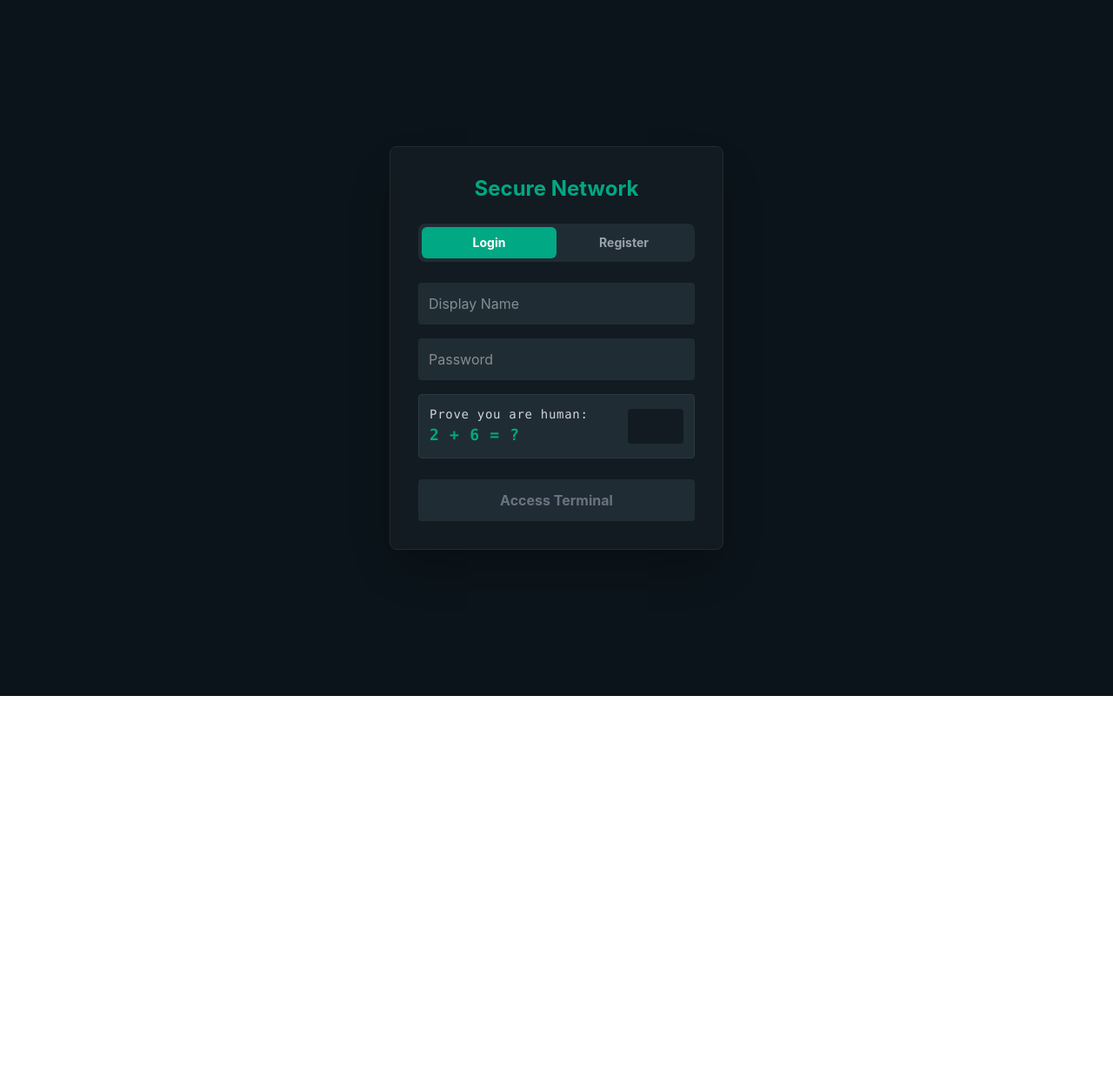
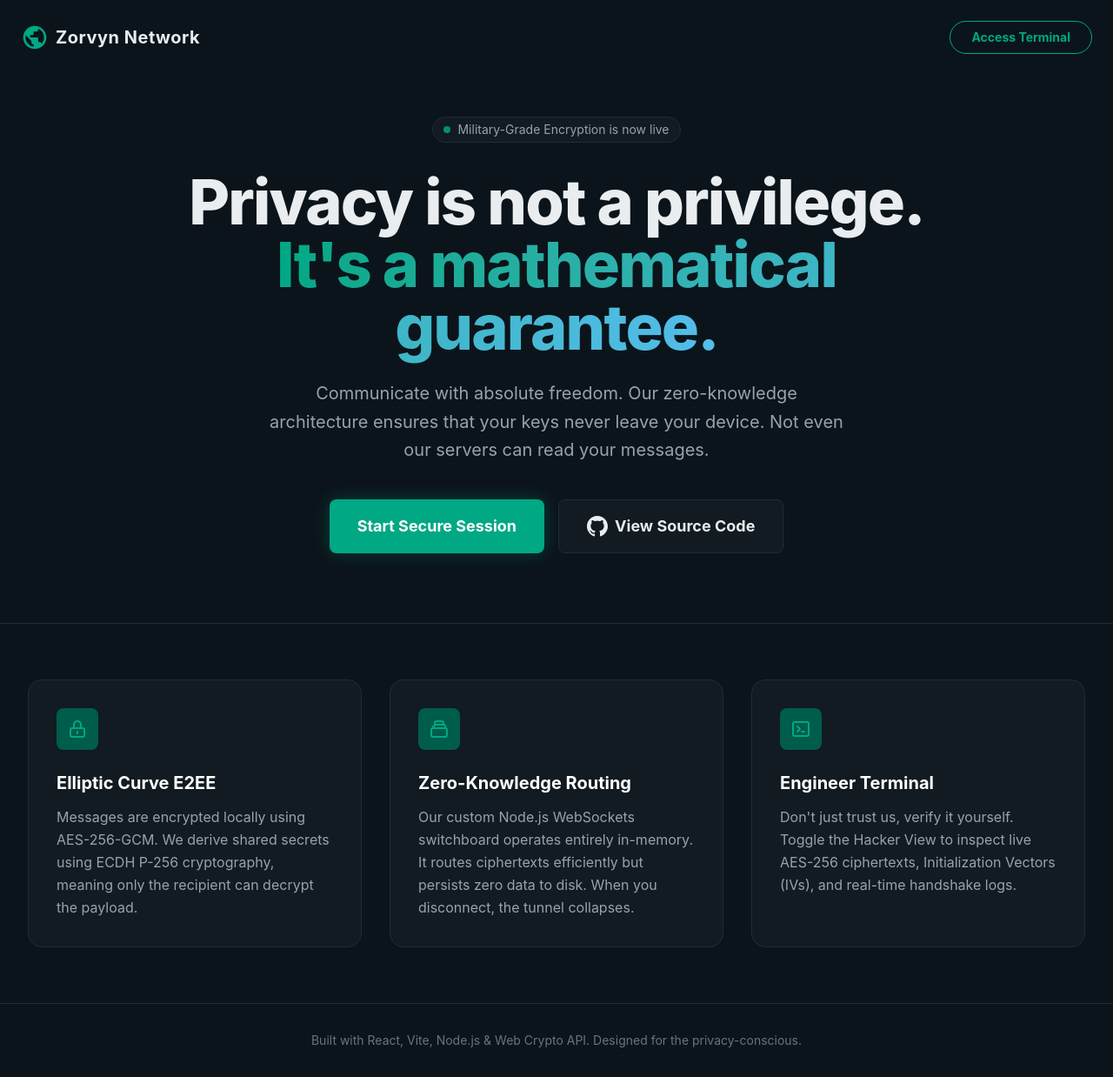
Before and after one commit to rahulcoder12/End-to-End-Encrypted-Chat, a React (Vite) app in the folder crypto-chat/: page / in a window 1280 px wide. Shown: the whole page at 87% size. Before the commit the page ends 800 px from the top, so only its background shows below. Built offline with nearby package versions, Linux system fonts and the light colour scheme.

Commit message:
Day 12: Connected frontend to production Render WebSocket server

```diff
--- a/crypto-chat/src/App.jsx
+++ b/crypto-chat/src/App.jsx
@@ -2,9 +2,11 @@ import { useState, useEffect, useRef } from 'react';
 import { generateKeyPair, exportPublicKey, importPublicKey, deriveSharedSecret, encryptMessage, decryptMessage } from './cryptoUtils';
 import Sidebar from './components/Sidebar';
 import Terminal from './components/Terminal';
+import LandingPage from './components/LandingPage';
 
 function App() {
   // --- AUTHENTICATION STATES ---
+  const [showLanding, setShowLanding] = useState(true);
   const [authMode, setAuthMode] = useState('LOGIN');
   const [username, setUsername] = useState('');
   const [password, setPassword] = useState('');
@@ -241,7 +243,10 @@ function App() {
       sendMessage();
     }
   };
-
+  if (showLanding) {
+    // When they click the CTA, we flip showLanding to false, exposing the Login screen
+    return <LandingPage onEnter={() => setShowLanding(false)} />;
+  }
   // --- 1. THE AUTHENTICATION UI ---
   if (!isLoggedIn) {
       return (
--- /dev/null
+++ b/crypto-chat/src/components/LandingPage.jsx
@@ -0,0 +1,97 @@
+import React from 'react';
+
+const LandingPage = ({ onEnter }) => {
+  return (
+    <div className="min-h-screen bg-[#0b141a] text-[#e9edef] font-sans selection:bg-[#00a884] selection:text-white flex flex-col">
+      {/* Navbar */}
+      <nav className="flex justify-between items-center p-6 max-w-7xl w-full mx-auto">
+        <div className="flex items-center gap-2">
+          <svg className="w-8 h-8 text-[#00a884]" fill="currentColor" viewBox="0 0 24 24">
+            <path d="M12 2C6.48 2 2 6.48 2 12s4.48 10 10 10 10-4.48 10-10S17.52 2 12 2zm-1 17.93c-3.95-.49-7-3.85-7-7.93 0-.62.08-1.21.21-1.79L9 15v1c0 1.1.9 2 2 2v1.93zm6.9-2.54c-.26-.81-1-1.39-1.9-1.39h-1v-3c0-.55-.45-1-1-1H8v-2h2c.55 0 1-.45 1-1V7h2c1.1 0 2-.9 2-2v-.41c2.93 1.19 5 4.06 5 7.41 0 2.08-.8 3.97-2.1 5.39z"/>
+          </svg>
+          <span className="font-bold text-xl tracking-wide">Zorvyn Network</span>
+        </div>
+        <button
+          onClick={onEnter}
+          className="text-sm font-bold text-[#00a884] border border-[#00a884] px-6 py-2 rounded-full hover:bg-[#00a884] hover:text-[#0b141a] transition-all duration-300"
+        >
+          Access Terminal
+        </button>
+      </nav>
+
+      {/* Hero Section */}
+      <main className="flex-1 flex flex-col items-center justify-center text-center px-4 sm:px-6 lg:px-8 mt-12 mb-20">
+        <div className="inline-flex items-center gap-2 px-3 py-1 rounded-full bg-[#111b21] border border-[#202c33] text-sm text-gray-400 mb-8">
+          <span className="w-2 h-2 rounded-full bg-[#00a884] animate-pulse"></span>
+          Military-Grade Encryption is now live
+        </div>
+
+        <h1 className="text-5xl md:text-7xl font-extrabold tracking-tight mb-6 max-w-4xl">
+          Privacy is not a privilege. <br/>
+          <span className="text-transparent bg-clip-text bg-gradient-to-r from-[#00a884] to-[#53bdeb]">It's a mathematical guarantee.</span>
+        </h1>
+
+        <p className="text-lg md:text-xl text-gray-400 max-w-2xl mb-10 leading-relaxed">
+          Communicate with absolute freedom. Our zero-knowledge architecture ensures that your keys never leave your device. Not even our servers can read your messages.
+        </p>
+
+        <div className="flex flex-col sm:flex-row gap-4">
+          <button
+            onClick={onEnter}
+            className="bg-[#00a884] hover:bg-[#008f6f] text-white font-bold text-lg px-8 py-4 rounded-lg shadow-[0_0_20px_rgba(0,168,132,0.3)] transition-all hover:scale-105 active:scale-95"
+          >
+            Start Secure Session
+          </button>
+          <a
+            href="https://github.com/rahulcoder12/End-to-End-Encrypted-Chat"
+            target="_blank"
+            rel="noopener noreferrer"
+            className="bg-[#111b21] hover:bg-[#202c33] border border-[#202c33] text-[#e9edef] font-bold text-lg px-8 py-4 rounded-lg transition-all flex items-center justify-center gap-2"
+          >
+            <svg viewBox="0 0 24 24" width="24" height="24" fill="currentColor"><path d="M12 0c-6.626 0-12 5.373-12 12 0 5.302 3.438 9.8 8.207 11.387.599.111.793-.261.793-.577v-2.234c-3.338.726-4.033-1.416-4.033-1.416-.546-1.387-1.333-1.756-1.333-1.756-1.089-.745.083-.729.083-.729 1.205.084 1.839 1.237 1.839 1.237 1.07 1.834 2.807 1.304 3.492.997.107-.775.418-1.305.762-1.604-2.665-.305-5.467-1.334-5.467-5.931 0-1.311.469-2.381 1.236-3.221-.124-.303-.535-1.524.117-3.176 0 0 1.008-.322 3.301 1.23.957-.266 1.983-.399 3.003-.404 1.02.005 2.047.138 3.006.404 2.291-1.552 3.297-1.23 3.297-1.23.653 1.653.242 2.874.118 3.176.77.84 1.235 1.911 1.235 3.221 0 4.609-2.807 5.624-5.479 5.921.43.372.823 1.102.823 2.222v3.293c0 .319.192.694.801.576 4.765-1.589 8.199-6.086 8.199-11.386 0-6.627-5.373-12-12-12z"/></svg>
+            View Source Code
+          </a>
+        </div>
+      </main>
+
+      {/* Feature Grid */}
+      <section className="max-w-7xl mx-auto px-4 sm:px-6 lg:px-8 py-16 border-t border-[#202c33] w-full">
+        <div className="grid grid-cols-1 md:grid-cols-3 gap-8">
+          {/* Feature 1 */}
+          <div className="bg-[#111b21] p-8 rounded-2xl border border-[#202c33] hover:border-[#00a884] transition-colors">
+            <div className="w-12 h-12 bg-[#005c4b] rounded-lg flex items-center justify-center mb-6 text-[#00a884]">
+              <svg className="w-6 h-6" fill="none" stroke="currentColor" viewBox="0 0 24 24"><path strokeLinecap="round" strokeLinejoin="round" strokeWidth="2" d="M12 15v2m-6 4h12a2 2 0 002-2v-6a2 2 0 00-2-2H6a2 2 0 00-2 2v6a2 2 0 002 2zm10-10V7a4 4 0 00-8 0v4h8z"></path></svg>
+            </div>
+            <h3 className="text-xl font-bold mb-3 text-white">Elliptic Curve E2EE</h3>
+            <p className="text-gray-400 leading-relaxed">Messages are encrypted locally using AES-256-GCM. We derive shared secrets using ECDH P-256 cryptography, meaning only the recipient can decrypt the payload.</p>
+          </div>
+
+          {/* Feature 2 */}
+          <div className="bg-[#111b21] p-8 rounded-2xl border border-[#202c33] hover:border-[#00a884] transition-colors">
+            <div className="w-12 h-12 bg-[#005c4b] rounded-lg flex items-center justify-center mb-6 text-[#00a884]">
+              <svg className="w-6 h-6" fill="none" stroke="currentColor" viewBox="0 0 24 24"><path strokeLinecap="round" strokeLinejoin="round" strokeWidth="2" d="M19 11H5m14 0a2 2 0 012 2v6a2 2 0 01-2 2H5a2 2 0 01-2-2v-6a2 2 0 012-2m14 0V9a2 2 0 00-2-2M5 11V9a2 2 0 002-2m0 0V5a2 2 0 012-2h6a2 2 0 012 2v2M7 7h10"></path></svg>
+            </div>
+            <h3 className="text-xl font-bold mb-3 text-white">Zero-Knowledge Routing</h3>
+            <p className="text-gray-400 leading-relaxed">Our custom Node.js WebSockets switchboard operates entirely in-memory. It routes ciphertexts efficiently but persists zero data to disk. When you disconnect, the tunnel collapses.</p>
+          </div>
+
+          {/* Feature 3 */}
+          <div className="bg-[#111b21] p-8 rounded-2xl border border-[#202c33] hover:border-[#00a884] transition-colors">
+            <div className="w-12 h-12 bg-[#005c4b] rounded-lg flex items-center justify-center mb-6 text-[#00a884]">
+              <svg className="w-6 h-6" fill="none" stroke="currentColor" viewBox="0 0 24 24"><path strokeLinecap="round" strokeLinejoin="round" strokeWidth="2" d="M8 9l3 3-3 3m5 0h3M5 20h14a2 2 0 002-2V6a2 2 0 00-2-2H5a2 2 0 00-2 2v12a2 2 0 002 2z"></path></svg>
+            </div>
+            <h3 className="text-xl font-bold mb-3 text-white">Engineer Terminal</h3>
+            <p className="text-gray-400 leading-relaxed">Don't just trust us, verify it yourself. Toggle the Hacker View to inspect live AES-256 ciphertexts, Initialization Vectors (IVs), and real-time handshake logs.</p>
+          </div>
+        </div>
+      </section>
+
+      {/* Footer */}
+      <footer className="text-center py-8 text-sm text-gray-500 border-t border-[#202c33]">
+        <p>Built with React, Vite, Node.js & Web Crypto API. Designed for the privacy-conscious.</p>
+      </footer>
+    </div>
+  );
+};
+
+export default LandingPage;
```
